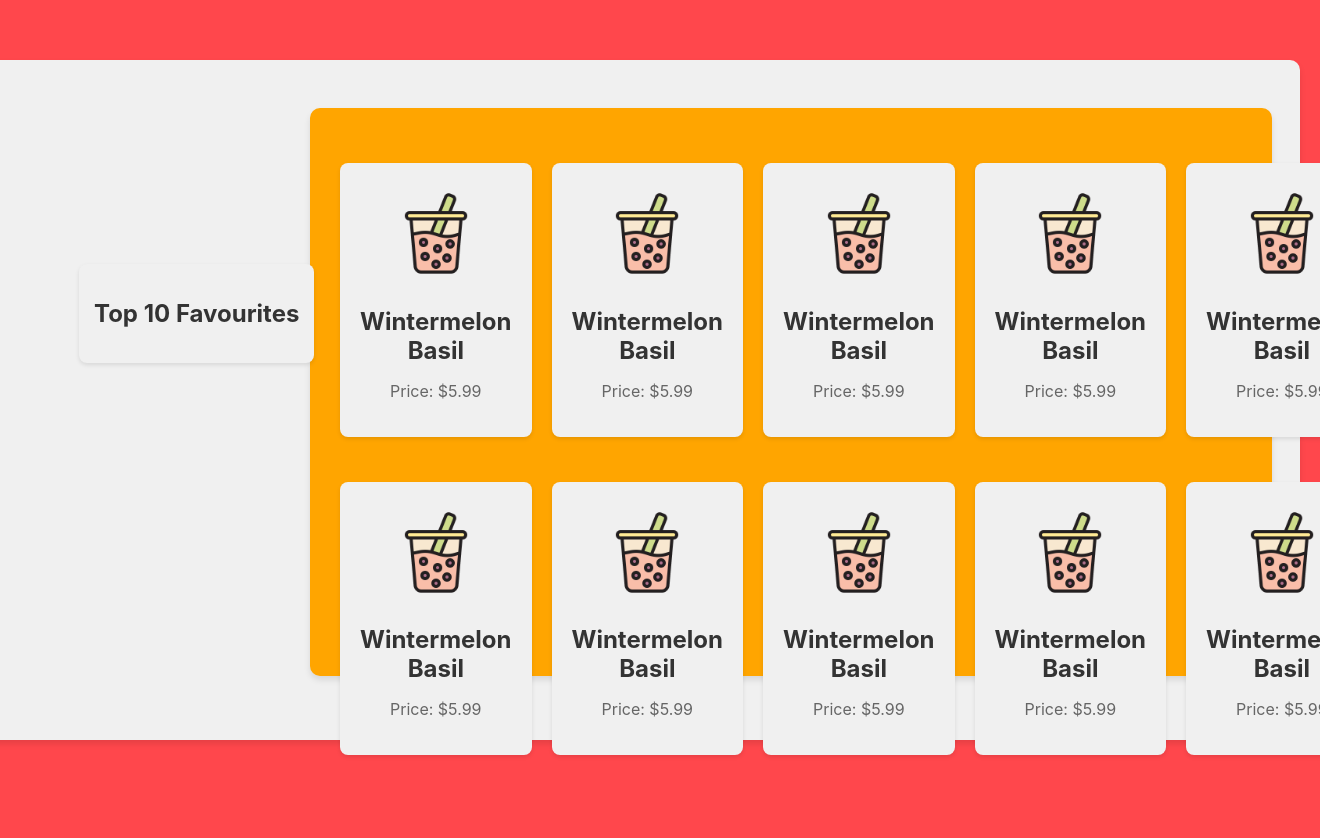
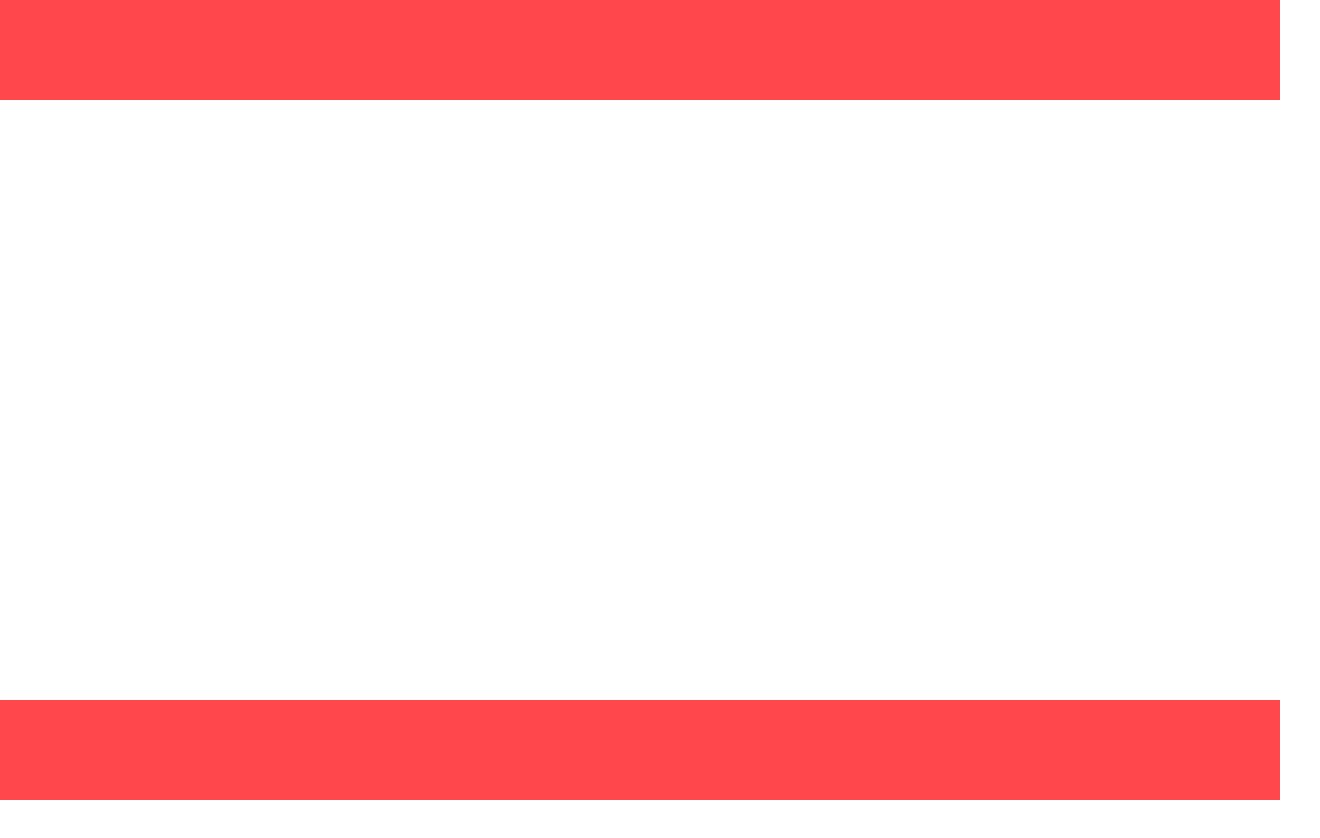
Before and after one commit to SleepOnFirewood/reactthings, a React (Create React App) app in the folder BubbleTeaMenu/main/myapp/: page / in a window 1280 px wide. Shown: the whole page, 1320 px wide, since content can reach past the window. After the commit the page ends 800 px from the top, so only its background shows below. Built offline with nearby package versions, Linux system fonts and the light colour scheme.

Commit message:
fixing flex

```diff
--- a/BubbleTeaMenu/main/myapp/src/App.js
+++ b/BubbleTeaMenu/main/myapp/src/App.js
@@ -2,7 +2,6 @@
 import './App.css';
 import Border from './component/Border/borderFrame';
 import BubbleTeaContainer from './component/BubbleTeaContainer/BubbleTeaContainer';
-import Card from './component/Card/Card';
 import Title from './component/Title/Title'
 import Top10Container from './component/Top10Container/Top10Container';
 
@@ -12,17 +11,12 @@ function App() {
       <Border>
 
         <Top10Container>
-          <Title
+          {/* <Title
           title ="Top 10 Favourites">
-          </Title>
-          {/* <Card
-            title="Wintermelon Basil"
-            description="Fresh winter melon puree blended with basil leaves."
-            price="$5.99"
-          /> */}
-          <BubbleTeaContainer>
+          </Title> */}
+          {/* <BubbleTeaContainer>
 
-          </BubbleTeaContainer>
+          </BubbleTeaContainer> */}
         </Top10Container>
       </Border>
 
--- a/BubbleTeaMenu/main/myapp/src/component/Border/borderFrame.css
+++ b/BubbleTeaMenu/main/myapp/src/component/Border/borderFrame.css
@@ -1,12 +1,11 @@
 .border-container {
-    display: fixed;
+    display: flex;
     justify-content: center;
     align-items: center;
     width: 100vw; /* Full viewport width */
     height: 100vh; /* Full viewport height */
     top: 0;
     left: 0;
-    padding: 20px;
     background-color: #FF474C ; /* Specific border color */
     box-shadow: 0 2px 4px rgba(0, 0, 0, 0.1);
 }
--- a/BubbleTeaMenu/main/myapp/src/component/BubbleTeaContainer/BubbleTeaContainer.css
+++ b/BubbleTeaMenu/main/myapp/src/component/BubbleTeaContainer/BubbleTeaContainer.css
@@ -1,23 +1,35 @@
 .BubbleTeaContainer {
-    position: fixed;
-    width: 72vw;
-    left: 25%;
-    height: 66vh;
-    top: 7%;
+    width: 60%;
+    max-width: 800px;
+    height: auto;
+    margin: 20px auto;
+    padding: 20px;
+    box-shadow: 0 4px 6px rgba(0, 0, 0, 0.1);
+    z-index: 1000;
     background-color: orange;
     border-radius: 10px;
-    padding: 20px;
-    box-shadow: 0 4px 6px rgba(0, 0, 0, 0.1);
-    z-index: 1000; /* Ensure it stays above other content */
 }
 
 .BubbleTeaContainer .top-cards,
 .BubbleTeaContainer .bottom-cards {
     display: flex;
     justify-content: space-between;
-    margin-bottom: 10px; /* Space between top and bottom rows */
+    margin-bottom: 10px;
     margin-left: -10px;
-    margin-top: 25px;
     width: 100%;
     padding: 0 10px;
 }
+
+/* Make the container responsive */
+@media (max-width: 768px) {
+    .BubbleTeaContainer {
+        width: 90%;
+        max-width: none;
+        height: auto;
+        margin: 10px auto;
+    }
+
+    .title-container {
+        padding: 10px;
+    }
+}
--- a/BubbleTeaMenu/main/myapp/src/component/BubbleTeaContainer/BubbleTeaContainer.js
+++ b/BubbleTeaMenu/main/myapp/src/component/BubbleTeaContainer/BubbleTeaContainer.js
@@ -6,60 +6,6 @@ function BubbleTeaContainer(props)
 {
     return(
         <div className='BubbleTeaContainer'>
-            <div className='top-cards'>
-            <Card
-            title="Wintermelon Basil"
-            description="Fresh winter melon puree blended with basil leaves."
-            price="$5.99"
-            image='/images/boba.png'/>
-            <Card
-            title="Wintermelon Basil"
-            description="Fresh winter melon puree blended with basil leaves."
-            price="$5.99"
-            image='/images/boba.png'/>
-            <Card
-            title="Wintermelon Basil"
-            description="Fresh winter melon puree blended with basil leaves."
-            price="$5.99"
-            image='/images/boba.png'/>
-            <Card
-            title="Wintermelon Basil"
-            description="Fresh winter melon puree blended with basil leaves."
-            price="$5.99"
-            image='/images/boba.png'/>
-            <Card
-            title="Wintermelon Basil"
-            description="Fresh winter melon puree blended with basil leaves."
-            price="$5.99"
-            image='/images/boba.png'/>
-            </div>
-            <div className='bottom-cards'>
-            <Card
-            title="Wintermelon Basil"
-            description="Fresh winter melon puree blended with basil leaves."
-            price="$5.99"
-            image='/images/boba.png'/>
-            <Card
-            title="Wintermelon Basil"
-            description="Fresh winter melon puree blended with basil leaves."
-            price="$5.99"
-            image='/images/boba.png'/>
-            <Card
-            title="Wintermelon Basil"
-            description="Fresh winter melon puree blended with basil leaves."
-            price="$5.99"
-            image='/images/boba.png'/>
-            <Card
-            title="Wintermelon Basil"
-            description="Fresh winter melon puree blended with basil leaves."
-            price="$5.99"
-            image='/images/boba.png'/>
-            <Card
-            title="Wintermelon Basil"
-            description="Fresh winter melon puree blended with basil leaves."
-            price="$5.99"
-            image='/images/boba.png'/>
-            </div>
         </div>
     )
 
--- a/BubbleTeaMenu/main/myapp/src/component/Title/Title.css
+++ b/BubbleTeaMenu/main/myapp/src/component/Title/Title.css
@@ -1,38 +1,18 @@
-/* Title Card Styling */
-.title-frame {
-  position: fixed;
-  top: 30%;   /* Adjust the vertical distance from the top */
-  left: 7.5%;   /* Adjust the horizontal distance from the right */
-  background-color: #f0f0f0; /* Background color (white) */
-  padding: 15px;
-  border-radius: 8px;
-  box-shadow: 0 2px 4px rgba(0, 0, 0, 0.1);
-  z-index: 1001; /* Ensure it stays on top of other elements */
+.title-container {
+    display: flex;
+    justify-content: center;
+    align-items: center;
+    gap: 2rem;
+    padding: 20px;
+    width: 7%;
+    background-color: black;
 }
 
-/* Add floating animation */
 .title-frame {
-  @keyframes float {
-    0%, 100% {
-      transform: translateY(0);
-    }
-    50% {
-      transform: translateY(-20px);
-    }
-  }
-  animation: float 3s ease-in-out infinite;
+    background-color: #f0f0f0;
+    padding: 15px;
+    border-radius: 8px;
+    z-index: 1001;
+    border-color: black;
+    max-width: 300px; /* Adjust based on your design */
 }
-
-/* Optional: Add rotation effect */
-.title-frame h2 {
-  font-size: 24px;
-  color: #333;
-}
-
-@media (max-width: 768px) {
-  .title-frame {
-    top: 10px;
-    right: 10px;
-    padding: 10px;
-  }
-}
--- a/BubbleTeaMenu/main/myapp/src/component/Title/Title.js
+++ b/BubbleTeaMenu/main/myapp/src/component/Title/Title.js
@@ -3,11 +3,13 @@ import './Title.css';
 
 function Title(props) {
     return (
-      <div className='title-frame'>
-        {props.title && <h2>{props.title}</h2>}
-        {props.variation && <p>Variation: {props.variation}</p>}
+      <div className='title-container'>
+        <div className='title-frame'>
+            {props.title && <h2>{props.title}</h2>}
+            {props.variation && <p>Variation: {props.variation}</p>}
+        </div>
       </div>
     );
-  }
+}
 
 export default Title;
--- a/BubbleTeaMenu/main/myapp/src/component/Top10Container/Top10Container.css
+++ b/BubbleTeaMenu/main/myapp/src/component/Top10Container/Top10Container.css
@@ -1,13 +1,9 @@
 .Top10Container-Frame {
-    position: fixed;
-    left: -20px;
-    top: 50%; /* Adjust this value to set your desired width */
-    transform: translateY(-50%);
-    width: 100%; /* Set your desired width */
-    background-color: #f0f0f0;
-    border-radius: 10px;
+    display: flex;
+    justify-content: center;  /* Centers content horizontally */
+    width: 100%;
+    align-items: center;      /* Centers content vertically */
     padding: 20px;
-    box-shadow: 0 4px 6px rgba(0, 0, 0, 0.1);
-    z-index: 1000; /* Ensure it stays above other content */
-    height: 80%; /* Set height to half the viewport */
+    background: white;
+    height: 70vh;           /* Makes the container take full viewport height */
 }
```
